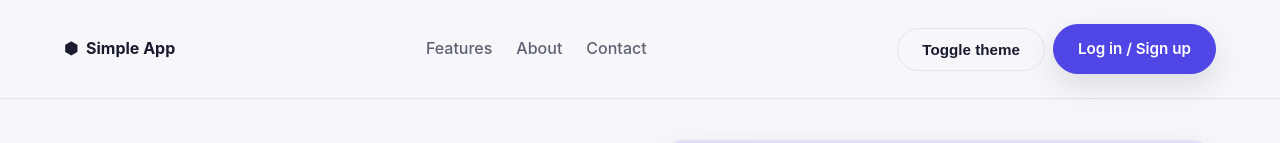
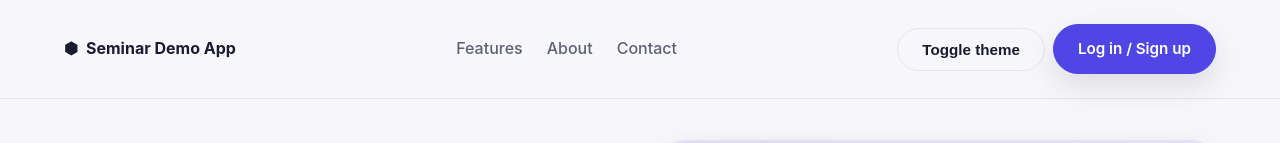
Before and after one commit to CodeCityGraph/seminar-demo, a website: page index.html in a window 1280 px wide. Shown: the top 143 px of the page. Drawn offline with Linux system fonts and the light colour scheme.

Commit message:
demo stuff

```diff
--- a/index.html
+++ b/index.html
@@ -10,7 +10,7 @@
     <header class="site-header">
       <a class="logo" href="/">
         <span aria-hidden="true">⬢</span>
-        Simple App
+        Seminar Demo App
       </a>
       <nav aria-label="Primary">
         <ul class="nav-list">
```
